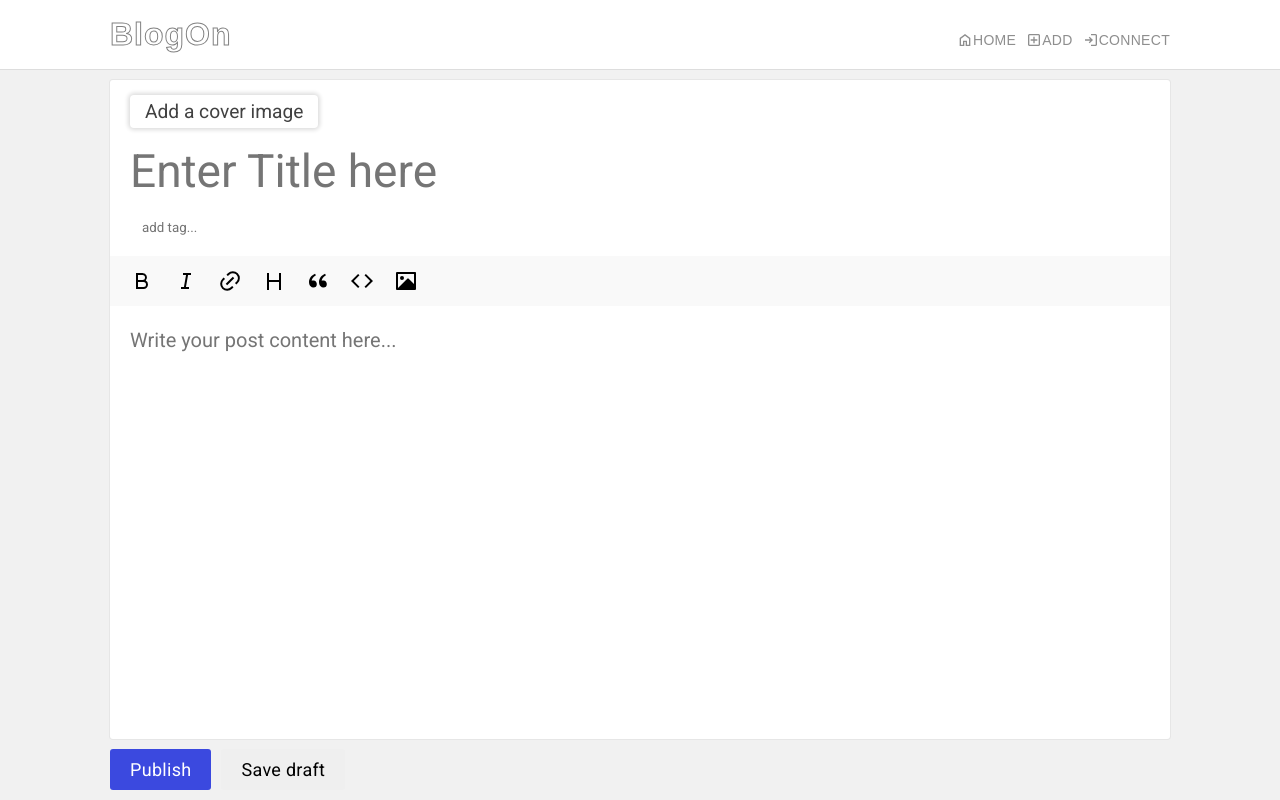
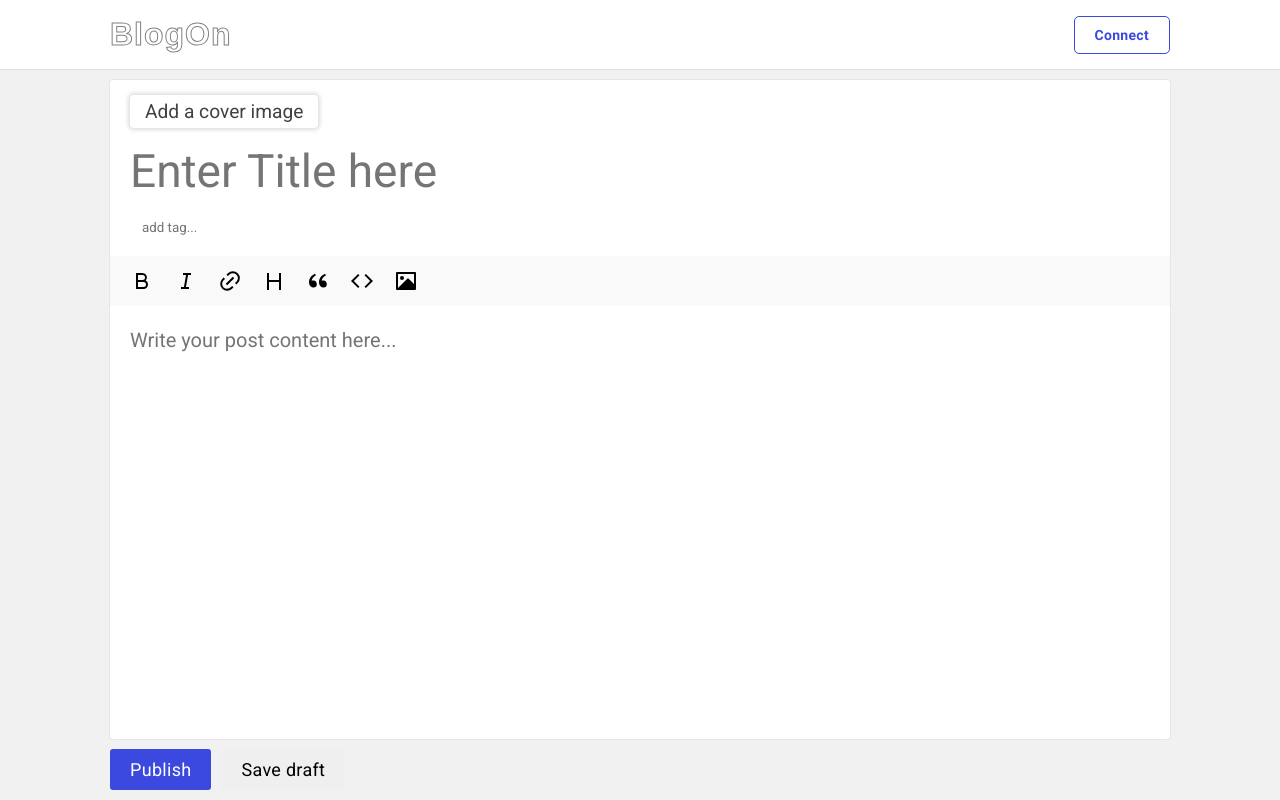
Before and after one commit to eyalyehiel/blog-front, a Vue app: page /edit in a window 1280 px wide. Built offline with nearby package versions, Linux system fonts and the light colour scheme.

Commit message:
added option to edit exist post and improved header and menu styling

```diff
--- a/src/assets/components/_AppHeader.scss
+++ b/src/assets/components/_AppHeader.scss
@@ -22,7 +22,7 @@ header {
         font-family: montserrat, sans-serif;
         font-weight: 900;
         font-size: 32px;
-        span{
+        span {
             font-family: montserrat, sans-serif;
 
             background: linear-gradient(to right, #ffffff 50%, #ddd 50%, rgb(241 241 241));
@@ -42,70 +42,160 @@ header {
         }
     }
 
-    ul {
-        li {
+    .connect-btn {
+        display: flex;
+        align-self: center;
+        padding: 10px 20px;
+        border: 1px solid $clr2;
+        background-color: $bg-color;
+        border-radius: 5px;
+        color: $clr2;
+        font-weight: 600;
+        font-size: 14px;
+        letter-spacing: 0.3px;
+    }
+    .menu {
+        position: relative;
+        align-self: center;
+        img {
+            width: 40px;
+            height: 40px;
+            border-radius: 50%;
+            border: 1px solid #ddd;
+            box-shadow: $box-shadow;
+            cursor: pointer;
+        }
+        ul {
+            color: $clr1;
+            // height: 100%;
+            top: 75px;
+            // left: 20px;
+            // right: 20px;
+            inset-inline: 20px;
+            position: fixed;
+            background-color: $bg-color;
+            list-style-type: none;
             display: flex;
-            padding-block-start: 10px;
-            padding-inline-start: 10px;
-            @media (max-width: 480px) {
-                padding-block-start: 0px;
-                display: block;
-                border-block-end: 1px solid #ddd;
-                a {
-                    padding-inline-start: 20px;
-                    padding-block: 20px;
-                    display: flex;
-                    align-items: center;
-                }
-            }
-            a {
-                text-transform: uppercase;
-                font-family: Arial, Helvetica, sans-serif;
-                text-decoration: none;
-                color: #8e8e8e;
-                font-size: 14px;
-                letter-spacing: 0.3px;
+            flex-direction: column;
+            justify-content: stretch;
+            border: 1px solid #ddd;
+            box-shadow: $box-shadow;
+            border-radius: 5px;
+            padding: 5px;
+            li {
                 display: flex;
-                align-items: center;
-                cursor: pointer;
-                @media (min-width: 480px) {
-                    justify-content: center;
-                }
-                svg {
-                    fill: #8e8e8e;
-                    width: 16px;
-                    height: 16px;
+                // flex: 1;
+                // border-bottom: 1px solid #ddd;
+                a,
+                span {
+                    padding: 10px;
+                    text-decoration: none;
+                    cursor: pointer;
+                    &:visited{
+                        color: $clr1;
+                    }
                 }
             }
         }
-        @media (max-width: 480px) {
-            position: fixed;
-            background-color: white;
-            inset: 70px 0 0 0;
-            // z-index: 20;
-            display: flex;
-            flex-direction: column;
-        }
-        @media (min-width: 480px) {
-            display: flex;
-            list-style-type: none;
-        }
     }
 
-    button {
-        display: flex;
-        background-color: white;
-        align-items: center;
-        border: 0;
-        cursor: pointer;
-        svg {
-            width: 44px;
-            height: 44px;
-            fill: #a4a4a4;
-        }
+    // ul {
+    //     li {
+    //         display: flex;
+    //         padding-block-start: 10px;
+    //         padding-inline-start: 10px;
+    //         @media (max-width: 480px) {
+    //             padding-block-start: 0px;
+    //             display: block;
+    //             border-block-end: 1px solid #ddd;
+    //             a {
+    //                 padding-inline-start: 20px;
+    //                 padding-block: 20px;
+    //                 display: flex;
+    //                 align-items: center;
+    //             }
+    //         }
+    //         a {
+    //             text-transform: uppercase;
+    //             font-family: Arial, Helvetica, sans-serif;
+    //             text-decoration: none;
+    //             color: #8e8e8e;
+    //             font-size: 14px;
+    //             letter-spacing: 0.3px;
+    //             display: flex;
+    //             align-items: center;
+    //             cursor: pointer;
+    //             @media (min-width: 480px) {
+    //                 justify-content: center;
+    //             }
+    //             svg {
+    //                 fill: #8e8e8e;
+    //                 width: 16px;
+    //                 height: 16px;
+    //             }
+    //         }
+    //     }
+    //     @media (max-width: 480px) {
+    //         position: fixed;
+    //         background-color: white;
+    //         inset: 70px 0 0 0;
+    //         // z-index: 20;
+    //         display: flex;
+    //         flex-direction: column;
+    //     }
+    //     @media (min-width: 480px) {
+    //         display: flex;
+    //         list-style-type: none;
+    //     }
+    // }
 
-        @media (min-width: 480px) {
-            display: none;
+    // button {
+    //     display: flex;
+    //     background-color: white;
+    //     align-items: center;
+    //     border: 0;
+    //     cursor: pointer;
+    //     svg {
+    //         width: 44px;
+    //         height: 44px;
+    //         fill: #a4a4a4;
+    //     }
+
+    //     @media (min-width: 480px) {
+    //         display: none;
+    //     }
+    // }
+}
+
+@media (min-width: 500px) {
+    header {
+        .menu {
+            ul {
+                height: max-content;
+                width: max-content;
+                position: absolute;
+                // border: 1px solid #ddd;
+                // box-shadow: $box-shadow;
+                // border-radius: 5px;
+                // padding: 5px;
+                top: 45px;
+                // left: -40p;
+                inset-inline: 0;
+                transform: translateX(calc(-100% + 40px));
+                // padding: 10px 20px;
+                li {
+                    a,
+                    span {
+                        padding-right: 100px;
+                        border-radius: $border-radius;
+                        width: 100%;
+                        &:hover {
+                            text-decoration: underline;
+                            background-color: rgb(235 236 252);
+                        }
+                    }
+                }
+            }
         }
     }
 }
--- a/src/components/AppHeader.vue
+++ b/src/components/AppHeader.vue
@@ -2,52 +2,35 @@
     <header :class="{ scrolled: isScrolled }">
         <section>
             <h1 @click="refresh">Blog<span>O</span>n</h1>
-
-            <ul @click="toggleMenu" v-if="menuOpen">
-                <li>
-                    <router-link to="/"> <homeIcon /> Home</router-link>
-                </li>
-                <li>
-                    <router-link to="/edit"> <addIcon /> Add</router-link>
-                </li>
-                <li>
-                    <router-link v-if="!user" to="/connect">
-                        <connectIcon /> Connect</router-link
-                    >
-                    <router-link v-else to="/profile">
-                        <profileIcon />
-                        {{ user.username }}
-                    </router-link>
-                </li>
-                <li v-if="user">
-                    <a @click="logout"> Logout</a>
-                </li>
-            </ul>
-            <button @click="toggleMenu">
-                <menuIcon />
+            <button
+                @click="router.push('/connect')"
+                class="connect-btn"
+                v-if="!user"
+            >
+                Connect
             </button>
+            <span v-else class="menu">
+                <img @click="toggleMenu" :src="user?.imgUrl" alt="" />
+                <ul @click="toggleMenu" v-if="menuOpen">
+                    <li><router-link to="/profile">Profile</router-link></li>
+                    <li><router-link to="/edit">Add post</router-link></li>
+                    <li @click="logout"><span>Logout</span></li>
+                </ul>
+            </span>
         </section>
     </header>
 </template>
 
 <script>
 import { onMounted, ref } from "vue"
-import menuIcon from "../assets/svgs/menu.vue"
-import homeIcon from "../assets/svgs/home.vue"
-import addIcon from "../assets/svgs/add.vue"
-import connectIcon from "../assets/svgs/connect.vue"
-import profileIcon from "../assets/svgs/profile.vue"
 import { userService } from "@/services/user-service.js"
-import { eventBus, showErrorMsg, showSuccessMsg } from "@/services/event-bus.service"
+import {
+    eventBus,
+    showErrorMsg,
+    showSuccessMsg,
+} from "@/services/event-bus.service"
 import { useRouter } from "vue-router"
 export default {
-    components: {
-        menuIcon,
-        homeIcon,
-        addIcon,
-        connectIcon,
-        profileIcon,
-    },
     setup() {
         const menuOpen = ref(false)
         const isScrolled = ref(false)
@@ -59,15 +42,11 @@ export default {
                 isScrolled.value = window.scrollY > 0
             })
             user.value = userService.getLoggedinUser()
-            eventBus.on('updateHeader', () => {
+            eventBus.on("updateHeader", () => {
                 user.value = userService.getLoggedinUser()
             })
         })
         const toggleMenu = () => {
-            if (window.innerWidth > 480) {
-                menuOpen.value = true
-                return
-            }
             menuOpen.value = !menuOpen.value
         }
         const logout = async () => {
@@ -75,7 +54,7 @@ export default {
                 await userService.logout()
                 user.value = null
 
-                showSuccessMsg('You are logged out')
+                showSuccessMsg("You are logged out")
                 refresh()
             } catch (err) {
                 showErrorMsg(err)
@@ -83,11 +62,19 @@ export default {
         }
 
         const refresh = () => {
-            router.push('/')
-            window.location.reload()
+            router.push("/")
+            // window.location.reload()
         }
 
-        return { toggleMenu, menuOpen, isScrolled, user, logout,refresh }
+        return {
+            toggleMenu,
+            menuOpen,
+            isScrolled,
+            user,
+            logout,
+            refresh,
+            router,
+        }
     },
 }
 </script>
--- a/src/components/PostDisplay.vue
+++ b/src/components/PostDisplay.vue
@@ -3,22 +3,26 @@
         <h3>{{ post.title }}</h3>
         <span>{{ post.isDraft ? "Draft" : "Published" }}</span>
         <div class="display-wrapper">
-            <span>Edit</span>
-            <span>Delete</span>
+            <span @click="router.push(`/edit/${post._id}`)">Edit</span>
+            <span @click="removePost">Delete</span>
         </div>
     </section>
 </template>
 
 <script>
 import { toRefs } from "vue"
-
+import { useRouter } from "vue-router"
 export default {
     props: {
         post: Object,
     },
     setup(props) {
+        const router = useRouter()
         const { post } = toRefs(props)
-        return { post }
+        const removePost = () => {
+
+        }
+        return { post, router ,removePost}
     },
 }
 </script>
@@ -37,7 +41,7 @@ export default {
         display: flex;
         justify-content: end;
         gap: 10px;
-        span{
+        span {
             cursor: pointer;
         }
     }
--- a/src/router/index.js
+++ b/src/router/index.js
@@ -14,7 +14,7 @@ const router = createRouter({
             component: Home,
         },
         {
-            path: "/edit",
+            path: "/edit/:id?",
             name: "Edit",
             component: EditPost,
         },
```
Also changed, not shown: src/views/EditPost.vue (+17 -14 lines).
